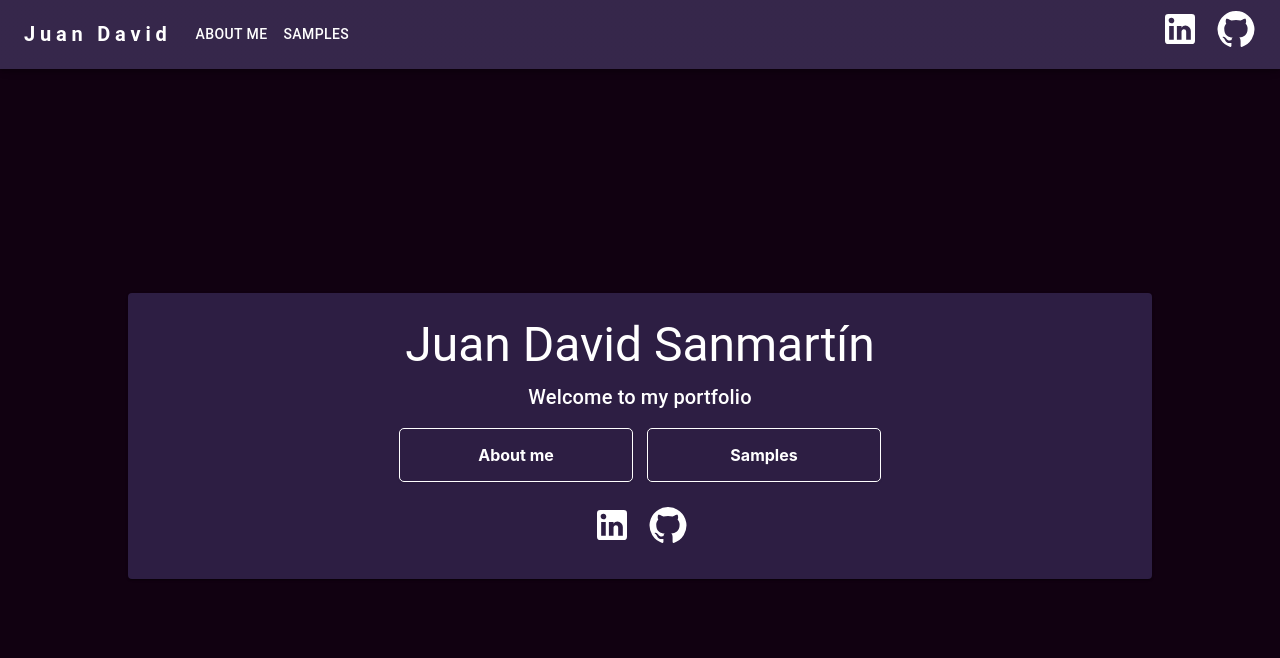
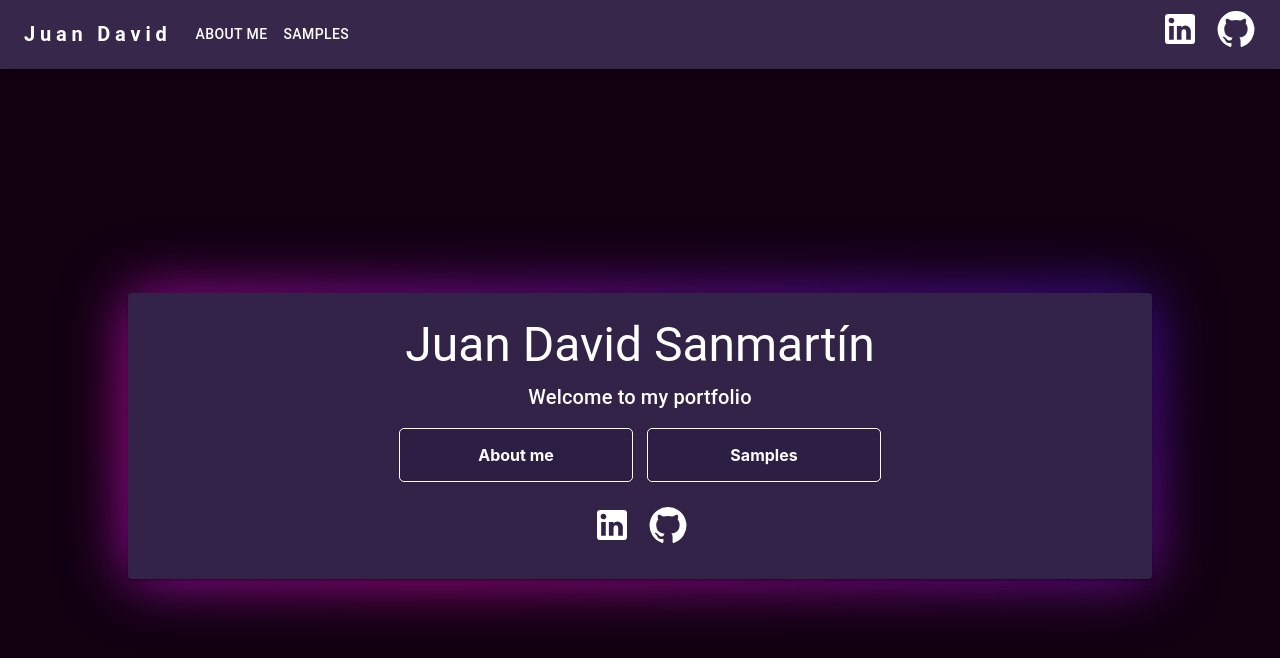
Before and after one commit to jd-sanmartin/Portfolio, a Next.js app: page / in a window 1280 px wide. Shown: the top 658 px of the page. Built offline with nearby package versions, Linux system fonts and the light colour scheme.

Commit message:
Added glowing border animation

```diff
--- a/pages/index.tsx
+++ b/pages/index.tsx
@@ -63,7 +63,22 @@ export default function Home() {
           height: 'calc(100vh - 65px)',
         }}
       >
-        <Paper sx={{ padding: 3, minWidth: '80vw', position: 'relative'}} >
+        <div style={{ padding: 1, position: 'relative', }}>
+          <div
+            className='animated-gradient-1'
+            style={{
+              backgroundColor: 'green',
+              position: 'absolute',
+              height: '100%',
+              width: '100%',
+              top: 0,
+              left: 0,
+              filter: 'blur(30px)'
+            }}
+          >
+
+          </div>
+          <Paper sx={{ padding: 3, minWidth: '80vw', position: 'relative' }} elevation={2} >
             <Typography variant='h3' align='center' mb={1}>Juan David Sanmartín</Typography>
             <Typography variant='h6' align='center' mb={2}>Welcome to my portfolio</Typography>
 
@@ -102,6 +117,7 @@ export default function Home() {
               </Link>
             </div>
           </Paper>
+        </div>
       </Container>
     </div>
   )
--- a/styles/globals.css
+++ b/styles/globals.css
@@ -15,3 +15,32 @@ a {
 * {
   box-sizing: border-box;
 }
+
+.animated-gradient-1 {
+  background: linear-gradient(25deg, #1c06ae, #9e1bda, #281bda, #b20a99, #19109c, #780398, #19109c);
+  background-size: 600% 600%;
+  -webkit-animation: animatedGradient 8s ease infinite;
+  -moz-animation: animatedGradient 8s ease infinite;
+  -o-animation: animatedGradient 8s ease infinite;
+  animation: animatedGradient 8s ease infinite;
+}
+@-webkit-keyframes animatedGradient {
+  0%{background-position:52% 0%}
+  50%{background-position:49% 100%}
+  100%{background-position:52% 0%}
+}
+@-moz-keyframes animatedGradient {
+  0%{background-position:52% 0%}
+  50%{background-position:49% 100%}
+  100%{background-position:52% 0%}
+}
+@-o-keyframes animatedGradient {
+  0%{background-position:52% 0%}
+  50%{background-position:49% 100%}
+  100%{background-position:52% 0%}
+}
+@keyframes animatedGradient {
+  0%{background-position:52% 0%}
+  50%{background-position:49% 100%}
+  100%{background-position:52% 0%}
+}
```
Lines whose indentation alone changed are shown as unchanged.
